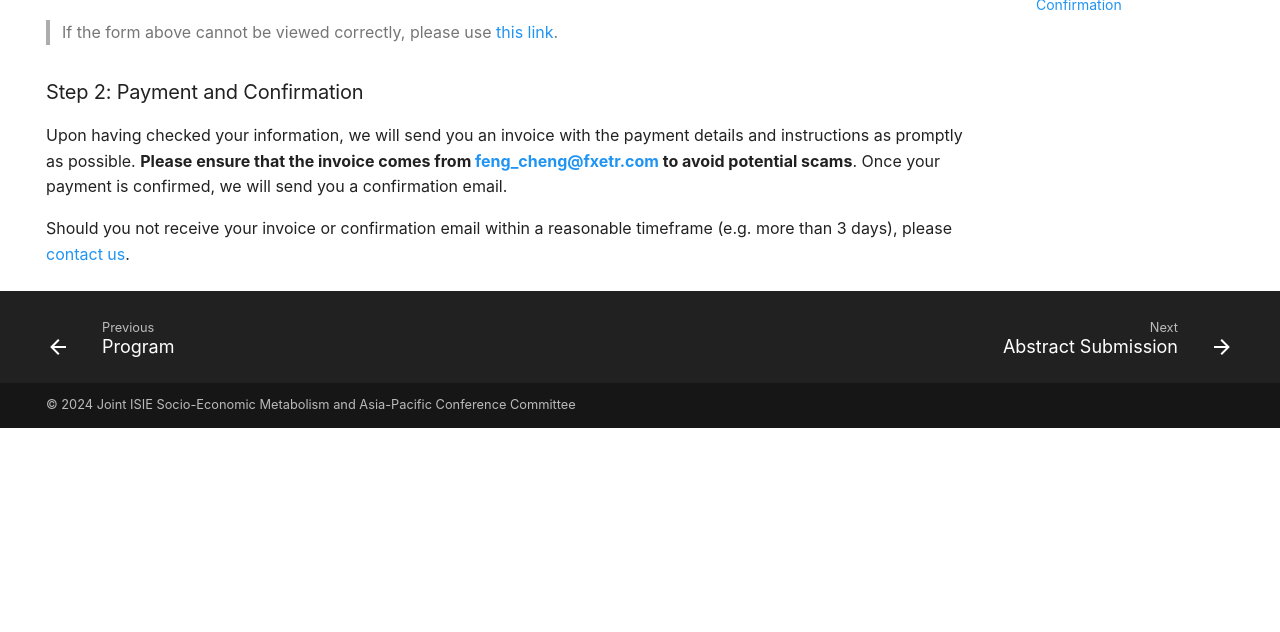
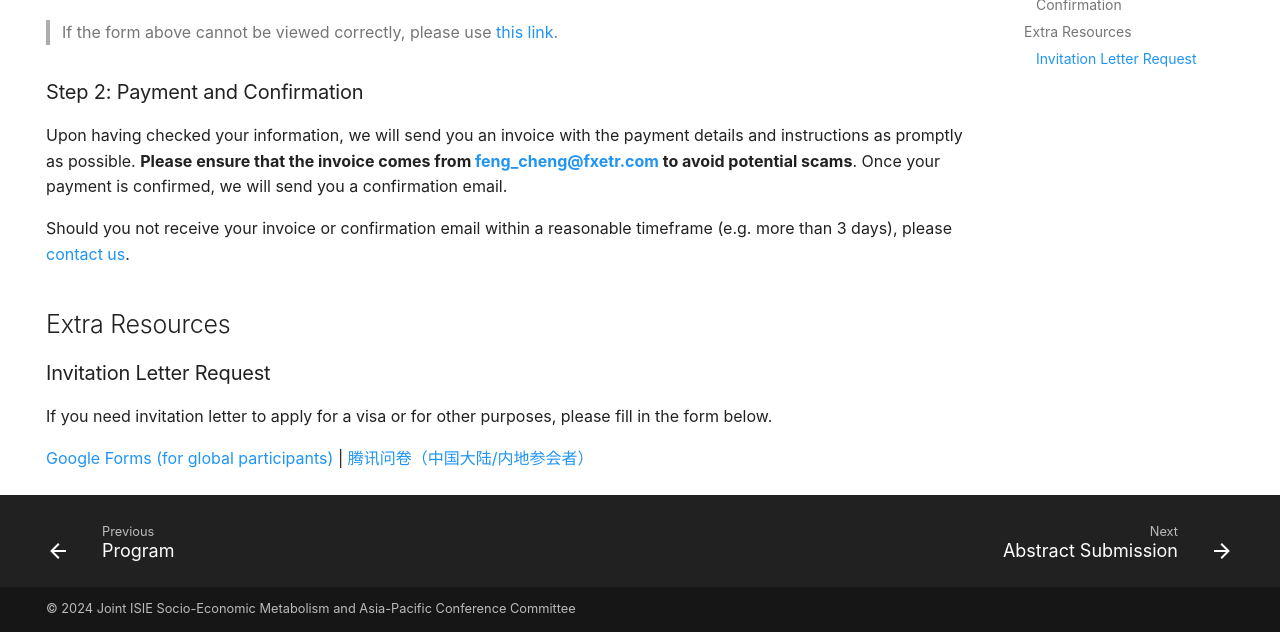
Before and after one commit to Admittedly-Goat/isiesem2024.net.github.io, an MkDocs documentation site: the page built from docs/Registration/index.md, in a window 1280 px wide and 900 px high, scrolled down 1209 px, cut to the strip 268-900 px from the top of the window. Built offline with MkDocs 1.6.1 and Material for MkDocs 9.7.7, drawn with Linux system fonts in a browser that asks for light colours; before the commit the page ends 1905 px from its top, so only the background shows below that.

Commit message:
Update index.md

```diff
--- a/docs/Registration/index.md
+++ b/docs/Registration/index.md
@@ -40,3 +40,11 @@ To ensure accurate identification of your payment, please submit your detailed i
 Upon having checked your information, we will send you an invoice with the payment details and instructions as promptly as possible. **Please ensure that the invoice comes from <feng_cheng@fxetr.com> to avoid potential scams**. Once your payment is confirmed, we will send you a confirmation email.
 
 Should you not receive your invoice or confirmation email within a reasonable timeframe (e.g. more than 3 days), please [contact us](../Contact/index.md).
+
+## Extra Resources
+
+### Invitation Letter Request
+
+If you need invitation letter to apply for a visa or for other purposes, please fill in the form below.
+
+[Google Forms (for global participants)](https://docs.google.com/forms/d/e/1FAIpQLSeylJjM6qcMpGgEKmu_EH5N-70D89p9gFwFT6xd5i-nONhMDw/viewform?usp=sf_link) | [腾讯问卷（中国大陆/内地参会者）](https://docs.qq.com/form/page/DSVB1b1NDa0pva09O)
```
